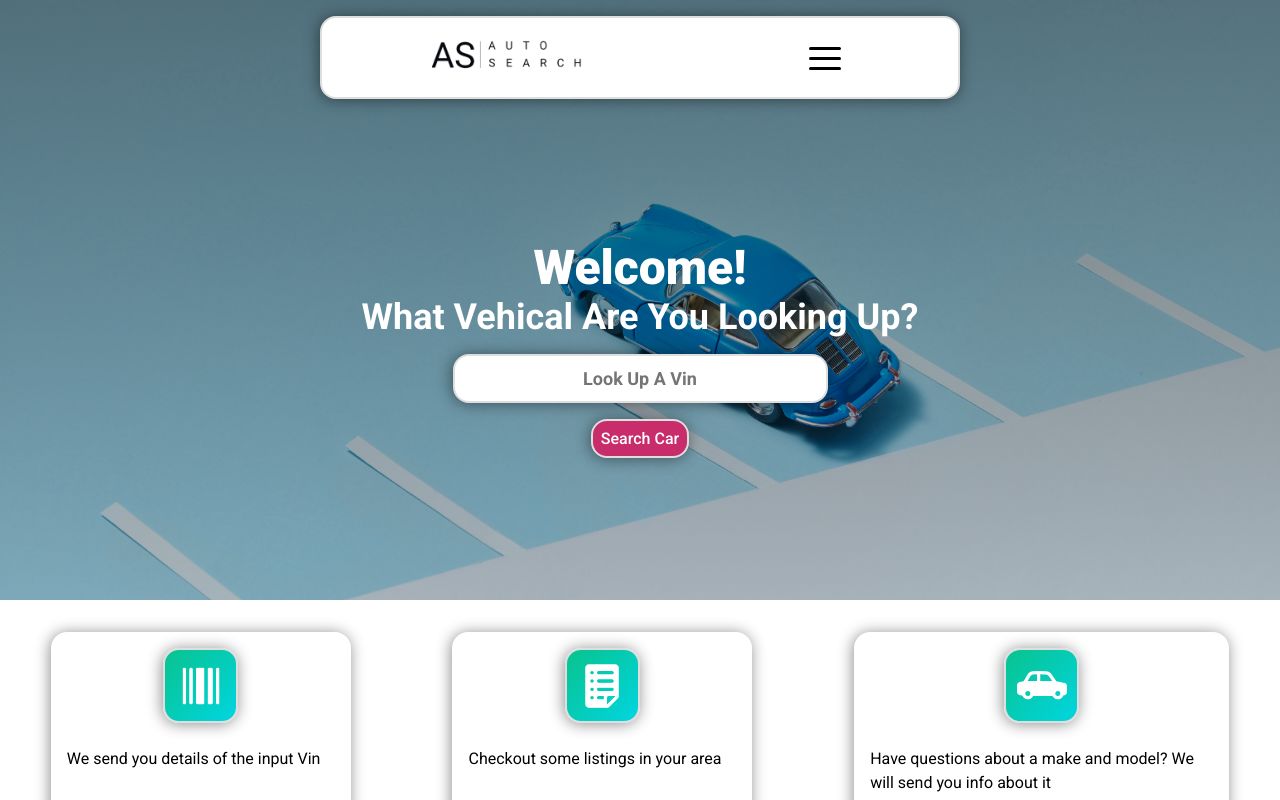
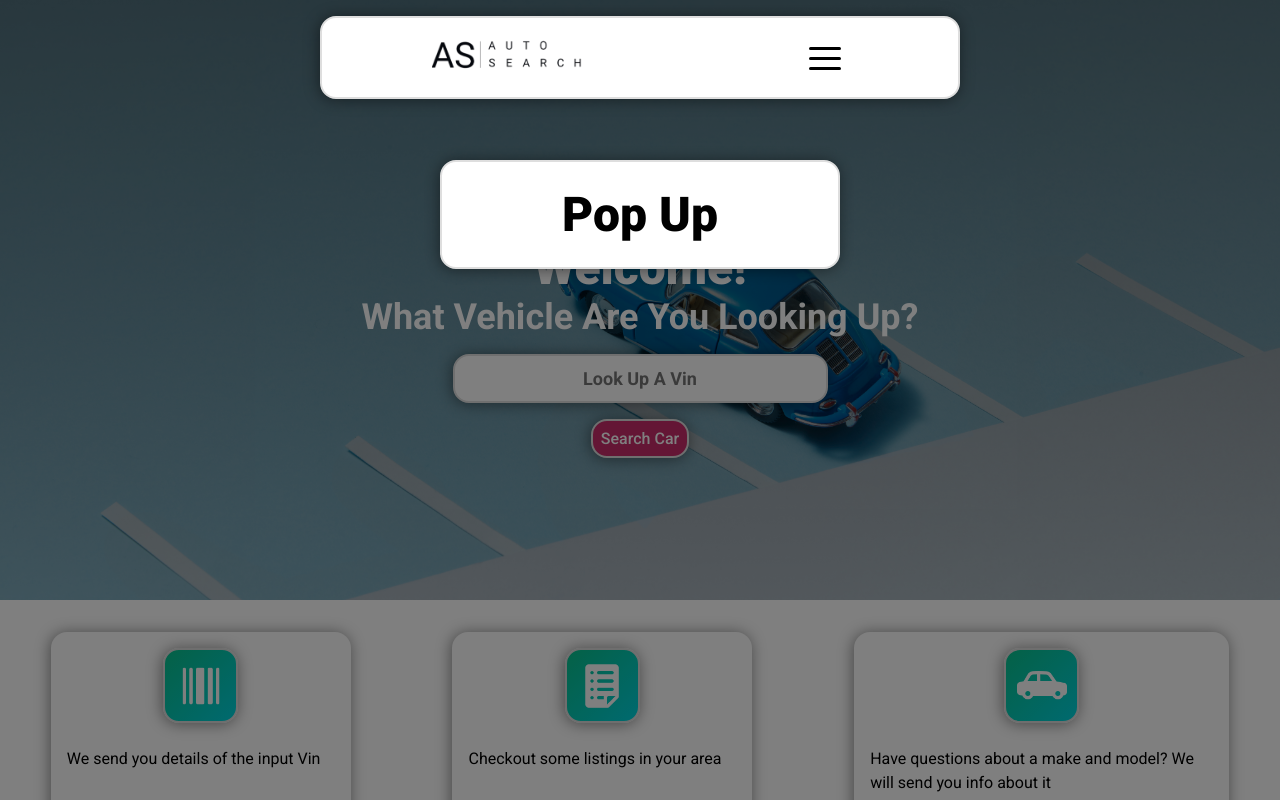
Before and after one commit to drew990/auto-search, a Next.js app: page / in a window 1280 px wide. Shown: the top 800 px of the page. Built offline with nearby package versions, Linux system fonts and the light colour scheme.

Commit message:
Added more components

```diff
--- a/app/Components/Hero.tsx
+++ b/app/Components/Hero.tsx
@@ -1,14 +1,31 @@
+"use client";
+import { useState } from "react";
 import style from "../Css/hero.module.css";
 
 export default function Hero() {
+  const [isOpen, setIsOpen] = useState(true);
+
+  const popup = () => {
+    setIsOpen(!isOpen);
+    console.log("Pop up click");
+    return;
+  };
+
   return (
     <div className={style.heroContainer}>
       <h1>Welcome!</h1>
-      <h2>What Vehical Are You Looking Up?</h2>
-      <form>
-        <input type="text" id="Vin" name="Vin" placeholder="Look Up A Vin" />
-        <button onClick="submit">Search Car</button>
-      </form>
+      <h2>What Vehicle Are You Looking Up?</h2>
+      <input type="text" id="Vin" name="Vin" placeholder="Look Up A Vin" />
+      <button onClick={popup}>Search Car</button>
+      {isOpen == true ? (
+        <div className={style.darkBackground}>
+          <div className={style.popupBackground}>
+            <h1 onClick={() => setIsOpen(!isOpen)}>Pop Up</h1>
+          </div>
+        </div>
+      ) : (
+        ""
+      )}
     </div>
   );
 }
--- a/app/css/hero.module.css
+++ b/app/css/hero.module.css
@@ -13,3 +13,24 @@
   background-size: cover;
   color: var(--secondary-text-color);
 }
+
+.darkBackground {
+  height: 100vh;
+  width: 100vw;
+  position: fixed;
+  background-color: rgba(0, 0, 0, 0.5);
+  top: 0;
+}
+
+.popupBackground {
+  position: sticky;
+  top: 20%;
+  background: var(--primary-background-color);
+  color: var(--primary-text-color);
+  padding: 1.5rem;
+  border: var(--standard-border);
+  border-radius: 1rem;
+  box-shadow: var(--standard-box-shadow);
+  width: 400px;
+  margin: auto;
+}
--- a/app/globals.css
+++ b/app/globals.css
@@ -119,7 +119,7 @@ form {
   align-items: center;
 }
 
-form input {
+input {
   min-width: 375px;
   padding: 0.75rem 1rem;
   border: var(--standard-border);
```
Also changed, not shown: app/Pages/VinDecoder/page.tsx (+56 -5 lines).
